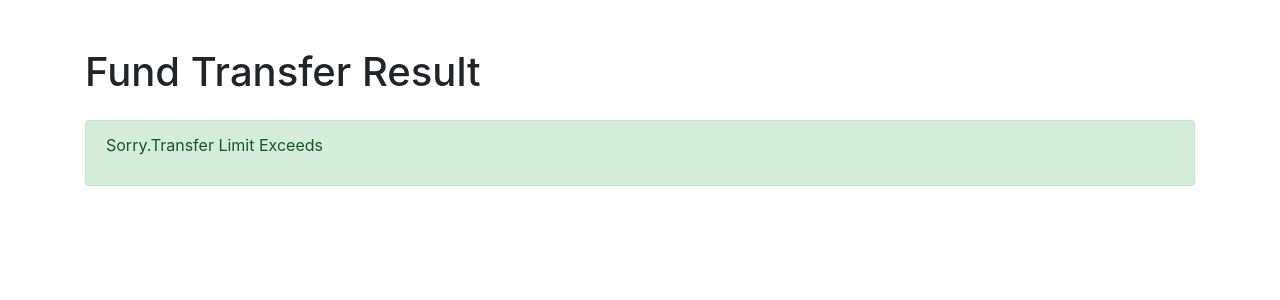
After one commit to Muntasir101/FundTransfer, a Flask app: template templates/error.html in a window 1280 px wide. The commit adds this page. Shown: the top 300 px of the page. Run offline with Flask 3, Linux system fonts and the light colour scheme; the template is opened without the code that fills it, so the values that code supplies are empty; some libraries are stand-ins or nearby versions.

Commit message:
Release v2

```diff
--- a/index.py
+++ b/app.py
@@ -21,6 +21,8 @@ def transfer():
             fee += transfer_amount * 0.01
     elif transfer_type == 'express':
         fee = 5
+        if transfer_amount < 1000:
+            fee += transfer_amount * 0.02
         if transfer_amount >= 1000:
             fee += transfer_amount * 0.03
     elif transfer_type == 'international':
@@ -36,7 +38,7 @@ def transfer():
     # Validate transfer amount against transfer limit
     if transfer_amount > transfer_limit:
         #return render_template('result.html', error='Transfer amount exceeds transfer limit.')
-        return render_template('result.html')
+        return render_template('error.html')
 
     # Calculate total amount
     total_amount = transfer_amount + fee
--- /dev/null
+++ b/templates/error.html
@@ -0,0 +1,19 @@
+<!DOCTYPE html>
+<html>
+<head>
+    <title>Fund Transfer Result</title>
+    <link rel="stylesheet" href="https://stackpath.bootstrapcdn.com/bootstrap/4.5.2/css/bootstrap.min.css">
+</head>
+<body>
+    <div class="container">
+        <h1 class="mt-5">Fund Transfer Result</h1>
+            <div class="alert alert-success mt-4">
+                <p>Sorry.Transfer Limit Exceeds</p>
+            </div>
+    </div>
+
+    <script src="https://code.jquery.com/jquery-3.5.1.slim.min.js"></script>
+    <script src="https://cdn.jsdelivr.net/npm/@popperjs/core@2.5.4/dist/umd/popper.min.js"></script>
+    <script src="https://stackpath.bootstrapcdn.com/bootstrap/4.5.2/js/bootstrap.min.js"></script>
+</body>
+</html>
--- a/templates/index.html
+++ b/templates/index.html
@@ -13,8 +13,8 @@
             <div class="form-group">
                 <label for="account_type">Account:</label>
                 <select name="account_type" id="account_type" class="form-control" required>
-                    <option value="savings">Current</option>
-                    <option value="current">Savings</option>
+                    <option value="savings">Savings</option>
+                    <option value="current">Currrent</option>
                 </select>
             </div>
                         <div class="form-group">
```
